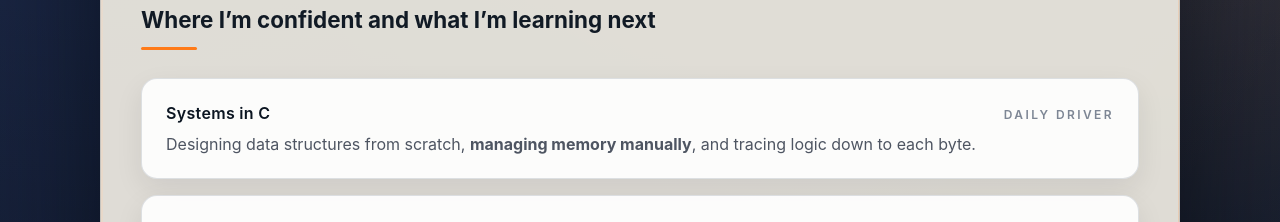
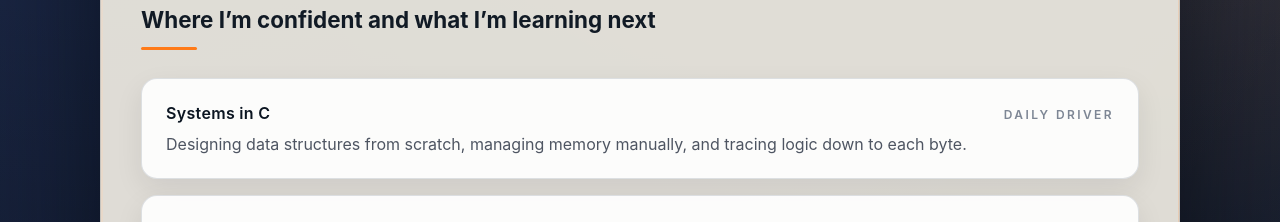
Before and after one commit to polter-dev/polter-dev.github.io, a React (Vite) app: page / in a window 1280 px wide. Shown: the part 1080-1302 px from the top of the page. Built offline with nearby package versions, Linux system fonts and the light colour scheme.

Commit message:
minor update

```diff
--- a/src/App.tsx
+++ b/src/App.tsx
@@ -54,7 +54,7 @@ function App() {
               <small>Daily driver</small>
             </div>
           <p>
-            Designing data structures from scratch, <strong>managing memory manually</strong>, and tracing logic down to each byte.
+            Designing data structures from scratch, managing memory manually, and tracing logic down to each byte.
           </p>
           </li>
           <li className="skill-item">
```
